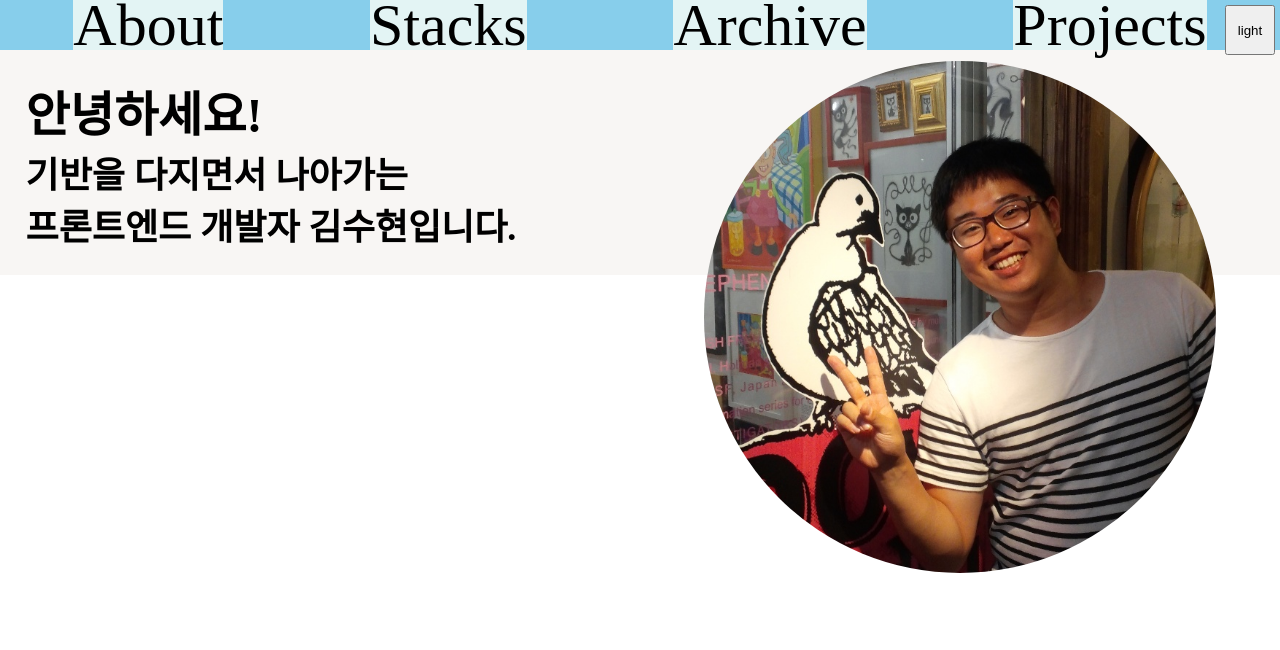
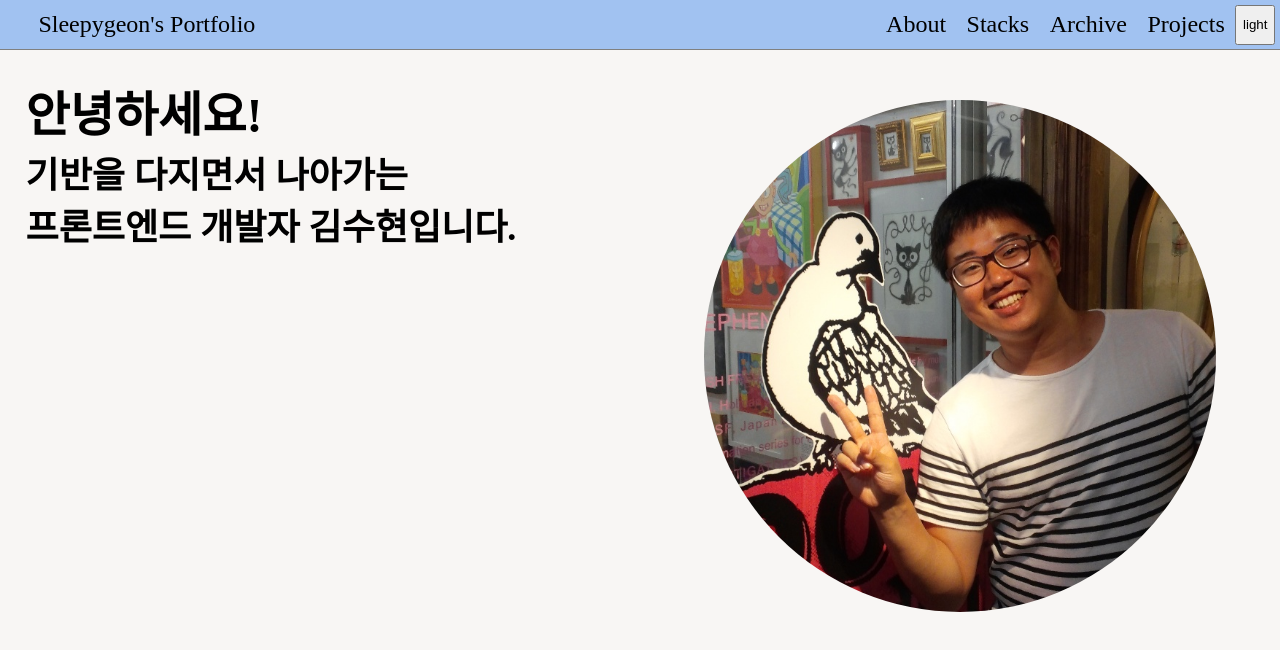
Before and after one commit to kimsh322/portfolio-react, a React (Vite) app: page / in a window 1280 px wide. Shown: the top 650 px of the page. Built offline with nearby package versions, Linux system fonts and the light colour scheme.

Commit message:
Feat : header 스타일 적용 - header 스타일 적용

```diff
--- a/src/Header.tsx
+++ b/src/Header.tsx
@@ -29,6 +29,8 @@ const NavBar = () => {
 
   return (
     <NavBarContainer>
+      <span className="nickname">Sleepygeon's Portfolio</span>
+      <div className="link-container">
         <Link className="contents" to="/">
           About
         </Link>
@@ -41,6 +43,7 @@ const NavBar = () => {
         <Link className="contents" to="projects">
           Projects
         </Link>
+      </div>
       <button onClick={handleMode} className="mode">
         {mode}
       </button>
@@ -52,35 +55,43 @@ export default NavBar;
 
 const NavBarContainer = styled.div`
   display: flex;
-  justify-content: space-around;
+  justify-content: right;
+  align-items: center;
   position: fixed;
   top: 0;
   left: 0;
   width: 100%;
   height: 50px;
-  background-color: skyblue;
+  background-color: var(--header-color);
   z-index: 10;
+  border-bottom: 1px solid gray;
+  .nickname {
+    position: absolute;
+    left: 3%;
+    color: var(--font-color1);
+  }
+  .link-container {
+    display: flex;
+    justify-content: right;
+    width: 40%;
+  }
   .contents {
     display: flex;
     justify-content: center;
     align-items: center;
+    margin: 0 2%;
     height: 100%;
-    background-color: var(--stackcard-color);
-    font-size: 2.5em;
     text-decoration: none;
     color: var(--font-color1);
-    transition: 0.3s;
   }
   .contents:hover {
-    background-color: aliceblue;
+    color: var(--font-hover-color);
   }
   .mode {
-    position: absolute;
-    top: 5px;
-    right: 5px;
-    width: 50px;
-    height: 50px;
+    width: 40px;
+    height: 40px;
     cursor: pointer;
     z-index: 5;
+    margin-right: 5px;
   }
 `;
--- a/src/pages/About.tsx
+++ b/src/pages/About.tsx
@@ -21,6 +21,7 @@ const AboutContainer = styled.div`
   flex-direction: column;
   position: relative;
   width: 100%;
+  height: 1000px;
   padding: 2%;
   .image-box {
     display: flex;
--- a/src/pages/Archive.tsx
+++ b/src/pages/Archive.tsx
@@ -5,7 +5,6 @@ import archiveArr from "../components/archive/archive";
 const Archive = () => {
   return (
     <ArchiveContainer>
-      <h1 className="header">My Archives</h1>
       <div className="card-container">
         {archiveArr.map((archive) => {
           return <ArchiveCard key={archive[0]} title={archive[0]} url={archive[1]} contents={archive[2]} />;
@@ -23,9 +22,7 @@ const ArchiveContainer = styled.div`
   align-items: center;
   width: 100%;
   padding: 2%;
-  .header {
-    width: 100%;
-  }
+  margin-top: 3%;
   .card-container {
     width: 100%;
     height: 100%;
--- a/src/pages/Projects.tsx
+++ b/src/pages/Projects.tsx
@@ -1,5 +1,14 @@
+import styled from "styled-components";
+
 const Projects = () => {
-  return <div>Projects</div>;
+  return <ProjectsContainer>Projects</ProjectsContainer>;
 };
 
 export default Projects;
+
+const ProjectsContainer = styled.div`
+  display: flex;
+  width: 100%;
+  height: 1000px;
+  padding: 2%;
+`;
--- a/src/pages/Stacks.tsx
+++ b/src/pages/Stacks.tsx
@@ -5,7 +5,6 @@ import { stacksCollection } from "../components/stacks/stacks";
 const Stacks = () => {
   return (
     <StacksContainer>
-      <h1 className="header">My Stacks</h1>
       <div className="card-container">
         {stacksCollection.map((stacksArr) => {
           return <StackCard key={stacksArr[0]} title={stacksArr[0]} stacks={stacksArr[1]} />;
@@ -23,9 +22,7 @@ const StacksContainer = styled.div`
   align-items: center;
   width: 100%;
   padding: 2%;
-  .header {
-    width: 100%;
-  }
+  margin-top: 3%;
   .card-container {
     display: flex;
     flex-wrap: wrap;
--- a/src/styles/GlobalStyle.tsx
+++ b/src/styles/GlobalStyle.tsx
@@ -7,11 +7,16 @@ const GlobalStyle = createGlobalStyle`
     body {
         margin : 0;
         font-size: 24px;
+        background-color: var(--background-color);
+        transition: 0.3s;
     }
     :root {
         --background-color : #F8F6F4;
+        --header-color : #A1C2F1;
         --font-color1 : #000;
         --font-color2 : #0A6EBD;
+        --font-hover-color : #DAFFFB;
+        --font-selected-color : #001C30;
         --stackcard-color : #E3F4F4;
         --stackcard-shadow : #18122B;
         --marker-color : #11009E;
@@ -23,8 +28,11 @@ const GlobalStyle = createGlobalStyle`
     }
     .dark-mode {
         --background-color : #18122B;
+        --header-color : #0A6EBD;
         --font-color1 : #fff;
         --font-color2 : #A7ECEE;
+        --font-hover-color : #001C30;
+        --font-selected-color : #DAFFFB;
         --stackcard-color : #393053;
         --stackcard-shadow : #D2E9E9;
         --marker-color : #C4B0FF;
```
Lines whose indentation alone changed are shown as unchanged.
